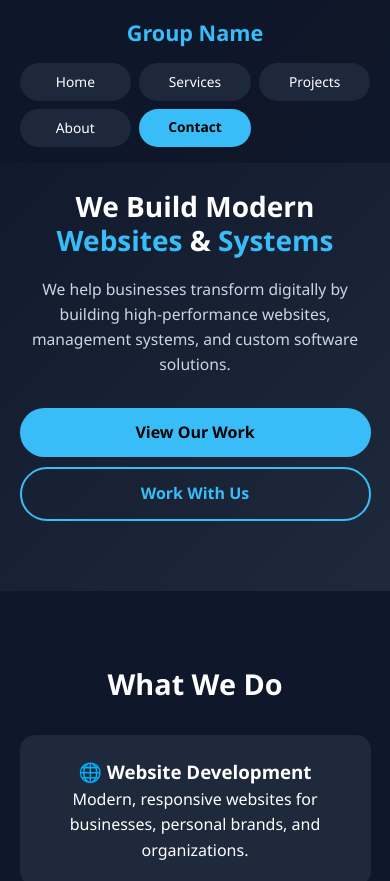
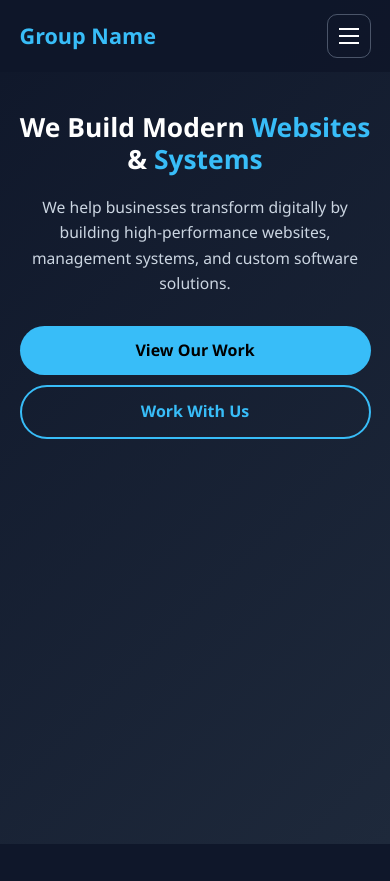
Before and after one commit to Dagmawi06/peak_devs, a plain HTML site: page index.html in a window 390 px wide. Shown: the top 881 px of the page. Drawn offline with Linux system fonts and the light colour scheme.

Commit message:
display adjustments

```diff
--- a/index.html
+++ b/index.html
@@ -11,7 +11,12 @@
     <!-- NAVBAR -->
     <header>
         <div class="logo">Group Name</div>
-        <nav>
+        <button class="menu-toggle" type="button" aria-label="Toggle navigation" aria-controls="site-nav" aria-expanded="false">
+            <span></span>
+            <span></span>
+            <span></span>
+        </button>
+        <nav id="site-nav">
             <a href="#home">Home</a>
             <a href="#services">Services</a>
             <a href="#projects">Projects</a>
@@ -111,5 +116,32 @@
         <p>© 2026 DevGroup. All Rights Reserved.</p>
     </footer>
 
+    <script>
+        const header = document.querySelector("header");
+        const menuToggle = document.querySelector(".menu-toggle");
+        const menuLinks = document.querySelectorAll("#site-nav a");
+
+        if (header && menuToggle) {
+            const closeMenu = () => {
+                header.classList.remove("mobile-open");
+                menuToggle.setAttribute("aria-expanded", "false");
+            };
+
+            menuToggle.addEventListener("click", () => {
+                const open = header.classList.toggle("mobile-open");
+                menuToggle.setAttribute("aria-expanded", String(open));
+            });
+
+            menuLinks.forEach((link) => {
+                link.addEventListener("click", closeMenu);
+            });
+
+            window.addEventListener("resize", () => {
+                if (window.innerWidth > 768) {
+                    closeMenu();
+                }
+            });
+        }
+    </script>
 </body>
 </html>
--- a/style.css
+++ b/style.css
@@ -26,10 +26,34 @@ header {
     z-index: 1000;
 }
 
+nav {
+    display: flex;
+    align-items: center;
+}
+
 .logo {
     font-size: 1.5rem;
     font-weight: bold;
     color: #38bdf8;
+}
+
+.menu-toggle {
+    display: none;
+    width: 44px;
+    height: 44px;
+    border: 1px solid rgba(148, 163, 184, 0.45);
+    border-radius: 10px;
+    background: transparent;
+    cursor: pointer;
+}
+
+.menu-toggle span {
+    display: block;
+    width: 20px;
+    height: 2px;
+    margin: 5px auto;
+    background: #fff;
+    transition: 0.2s ease;
 }
 
 nav a {
@@ -54,7 +78,7 @@ nav a:hover {
 
 /* HERO */
 .hero {
-    min-height: 100vh;
+    min-height: 100svh;
     display: flex;
     justify-content: center;
     align-items: center;
@@ -206,36 +230,61 @@ footer {
 /* RESPONSIVE */
 @media (max-width: 768px) {
     header {
-        padding: 16px 5%;
-        gap: 12px;
-        flex-wrap: wrap;
-        justify-content: center;
+        padding: 14px 5%;
+        flex-wrap: nowrap;
+        justify-content: space-between;
     }
 
     .logo {
-        width: 100%;
-        text-align: center;
+        width: auto;
+        text-align: left;
         font-size: 1.35rem;
     }
 
+    .menu-toggle {
+        display: block;
+    }
+
     nav {
-        width: 100%;
+        position: absolute;
+        left: 5%;
+        right: 5%;
+        top: calc(100% + 8px);
         display: flex;
-        justify-content: center;
-        flex-wrap: wrap;
-        gap: 8px;
+        flex-direction: column;
+        align-items: stretch;
+        gap: 4px;
+        padding: 6px;
+        border-radius: 14px;
+        border: 1px solid rgba(148, 163, 184, 0.35);
+        background: rgba(30, 41, 59, 0.98);
+        box-shadow: 0 12px 28px rgba(0, 0, 0, 0.35);
+        max-height: 0;
+        opacity: 0;
+        overflow: hidden;
+        pointer-events: none;
+        transform: translateY(-10px);
+        transition: max-height 0.25s ease, opacity 0.2s ease, transform 0.2s ease;
+    }
+
+    header.mobile-open nav {
+        max-height: 360px;
+        opacity: 1;
+        pointer-events: auto;
+        transform: translateY(0);
     }
 
     nav a {
         margin: 0;
-        padding: 7px 12px;
-        border-radius: 999px;
-        background: rgba(148, 163, 184, 0.12);
-        font-size: 0.95rem;
+        padding: 10px 14px;
+        border-radius: 10px;
+        background: transparent;
+        font-size: 1rem;
+        text-align: left;
     }
 
     .btn-nav {
-        padding: 7px 14px;
+        text-align: center;
     }
 
     .hero h1 {
@@ -244,8 +293,15 @@ footer {
     }
 
     .hero {
-        min-height: auto;
-        padding: 170px 5% 70px;
+        min-height: 100svh;
+        align-items: flex-start;
+        padding: 118px 5% 56px;
+    }
+
+    .hero-content {
+        display: flex;
+        flex-direction: column;
+        width: min(100%, 700px);
     }
 
     section {
@@ -290,23 +346,15 @@ footer {
 
 @media (max-width: 480px) {
     .hero h1 {
-        font-size: 1.75rem;
-    }
-
-    nav {
-        display: grid;
-        grid-template-columns: repeat(3, minmax(0, 1fr));
+        font-size: 1.65rem;
     }
 
     nav a {
-        width: 100%;
-        text-align: center;
-        padding: 8px 6px;
-        font-size: 0.86rem;
+        font-size: 0.95rem;
     }
 
     .hero {
-        padding-top: 190px;
+        padding-top: 112px;
     }
 
     section {
```
